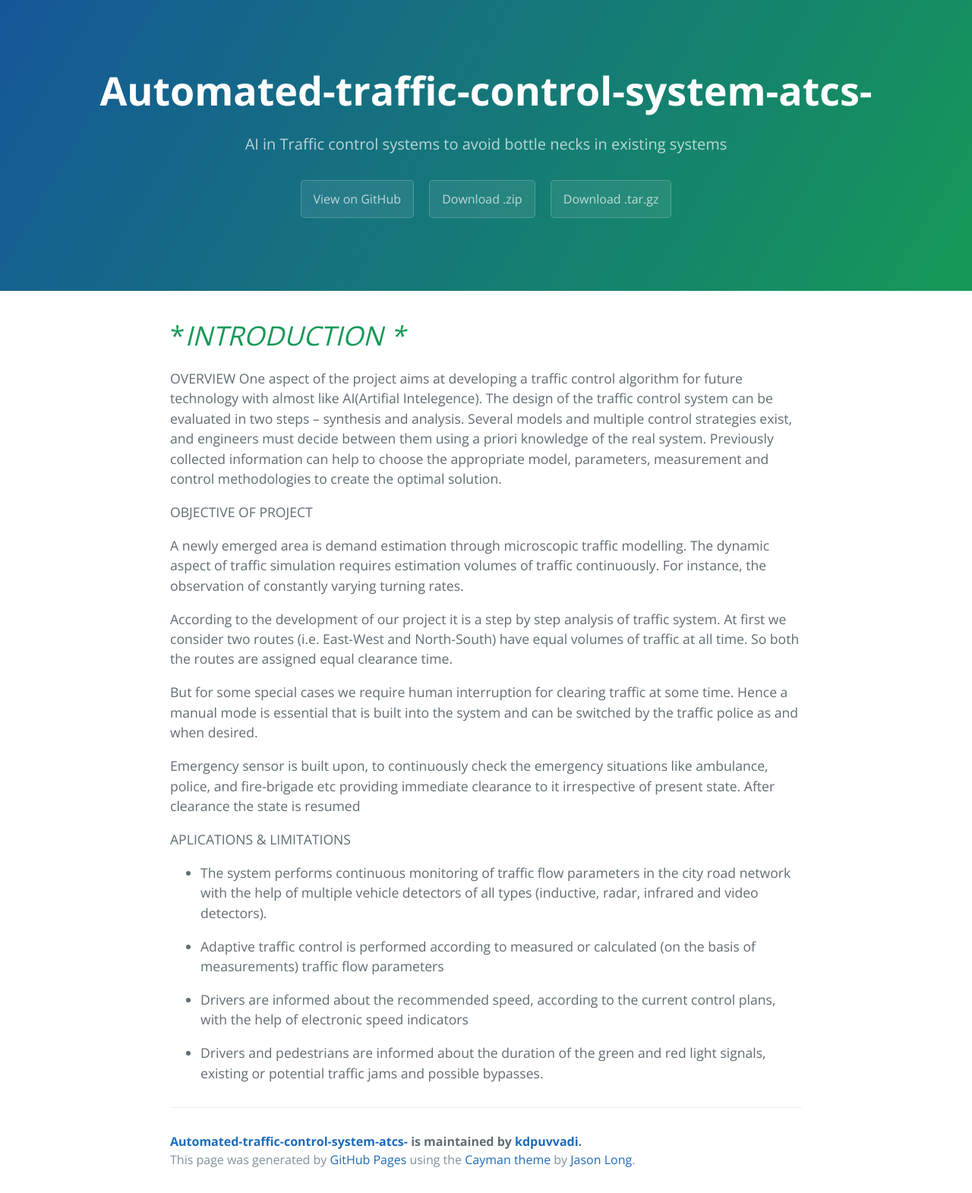
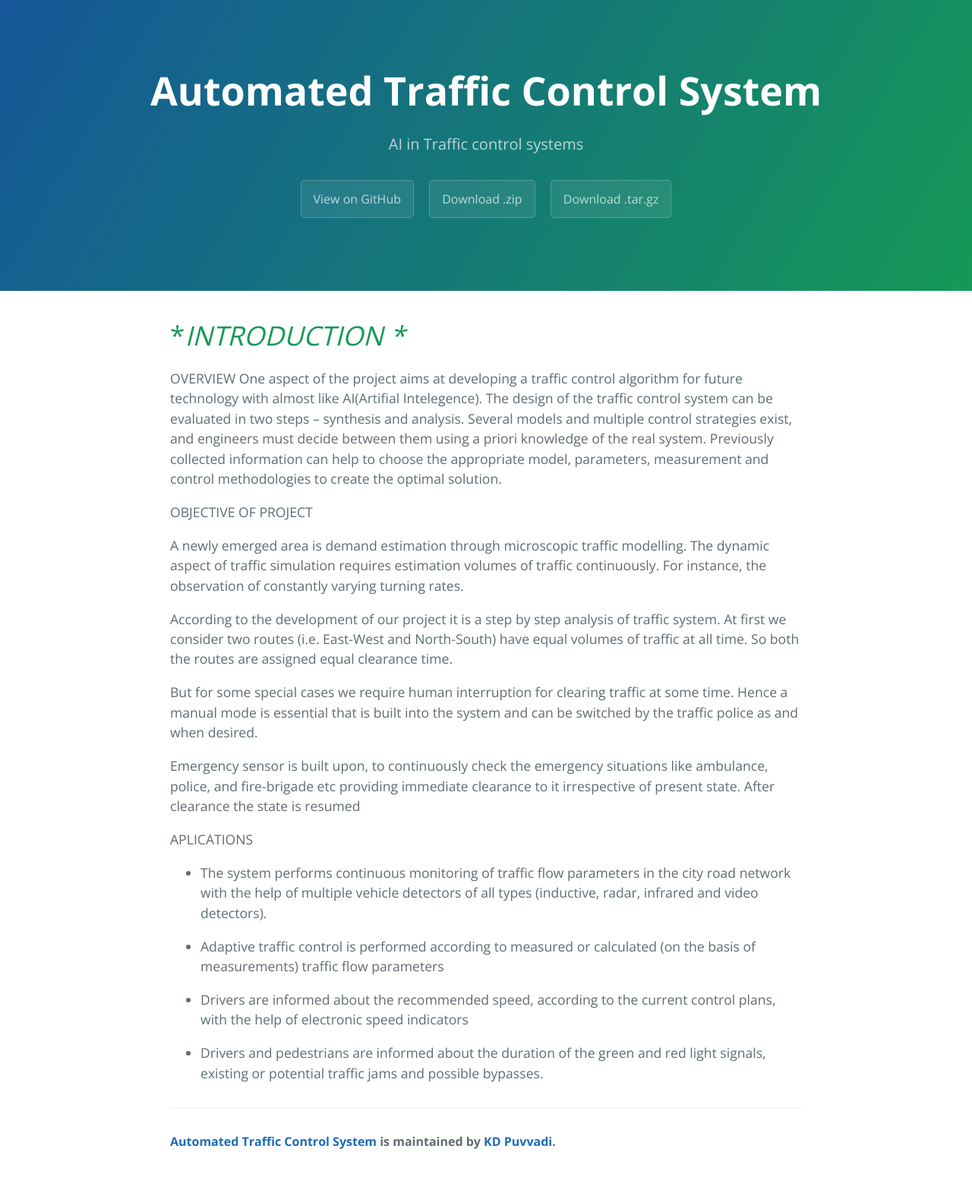
Before and after one commit to kdpuvvadi/Automated-Traffic-Control-System, a plain HTML site: page index.html in a window 1280 px wide. Shown: the whole page at 76% size. After the commit the page ends 1547 px from the top, so only its background shows below. Drawn offline with nearby package versions, Linux system fonts and the light colour scheme.

Commit message:
Update index.html

```diff
--- a/index.html
+++ b/index.html
@@ -2,7 +2,7 @@
 <html lang="en-us">
   <head>
     <meta charset="UTF-8">
-    <title>Automated-traffic-control-system-atcs- by kdpuvvadi</title>
+    <title>Automated Traffic Control System by KD Puvvadi</title>
     <meta name="viewport" content="width=device-width, initial-scale=1">
     <link rel="stylesheet" type="text/css" href="stylesheets/normalize.css" media="screen">
     <link href='http://fonts.googleapis.com/css?family=Open+Sans:400,700' rel='stylesheet' type='text/css'>
@@ -11,11 +11,11 @@
   </head>
   <body>
     <section class="page-header">
-      <h1 class="project-name">Automated-traffic-control-system-atcs-</h1>
-      <h2 class="project-tagline">AI in Traffic control systems to avoid bottle necks in existing systems</h2>
-      <a href="https://github.com/kdpuvvadi/Automated-Traffic-Control-System-ATCS-" class="btn">View on GitHub</a>
-      <a href="https://github.com/kdpuvvadi/Automated-Traffic-Control-System-ATCS-/zipball/master" class="btn">Download .zip</a>
-      <a href="https://github.com/kdpuvvadi/Automated-Traffic-Control-System-ATCS-/tarball/master" class="btn">Download .tar.gz</a>
+      <h1 class="project-name">Automated Traffic Control System</h1>
+      <h2 class="project-tagline">AI in Traffic control systems</h2>
+      <a href="https://github.com/kdpuvvadi/Automated-Traffic-Control-System-ATCS" class="btn">View on GitHub</a>
+      <a href="https://github.com/kdpuvvadi/Automated-Traffic-Control-System-ATCS/zipball/master" class="btn">Download .zip</a>
+      <a href="https://github.com/kdpuvvadi/Automated-Traffic-Control-System-ATCS/tarball/master" class="btn">Download .tar.gz</a>
     </section>
 
     <section class="main-content">
@@ -36,7 +36,7 @@
 
 <p>Emergency sensor is built upon, to continuously check the emergency situations like ambulance, police, and fire-brigade etc providing immediate clearance to it irrespective of present state. After clearance the state is resumed </p>
 
-<p>APLICATIONS &amp; LIMITATIONS </p>
+<p>APLICATIONS</p>
 
 <ul>
 <li>The system performs continuous monitoring of traffic flow parameters in the city road network with the help of multiple vehicle detectors of all types (inductive, radar, infrared and video detectors).</li>
@@ -49,11 +49,8 @@
 </ul>
 
       <footer class="site-footer">
-        <span class="site-footer-owner"><a href="https://github.com/kdpuvvadi/Automated-Traffic-Control-System-ATCS-">Automated-traffic-control-system-atcs-</a> is maintained by <a href="https://github.com/kdpuvvadi">kdpuvvadi</a>.</span>
-
-        <span class="site-footer-credits">This page was generated by <a href="https://pages.github.com">GitHub Pages</a> using the <a href="https://github.com/jasonlong/cayman-theme">Cayman theme</a> by <a href="https://twitter.com/jasonlong">Jason Long</a>.</span>
+        <span class="site-footer-owner"><a href="https://github.com/kdpuvvadi/Automated-Traffic-Control-System-ATCS-">Automated Traffic Control System</a> is maintained by <a href="https://github.com/kdpuvvadi">KD Puvvadi</a>.</span>
       </footer>
-
     </section>
 
 
```
